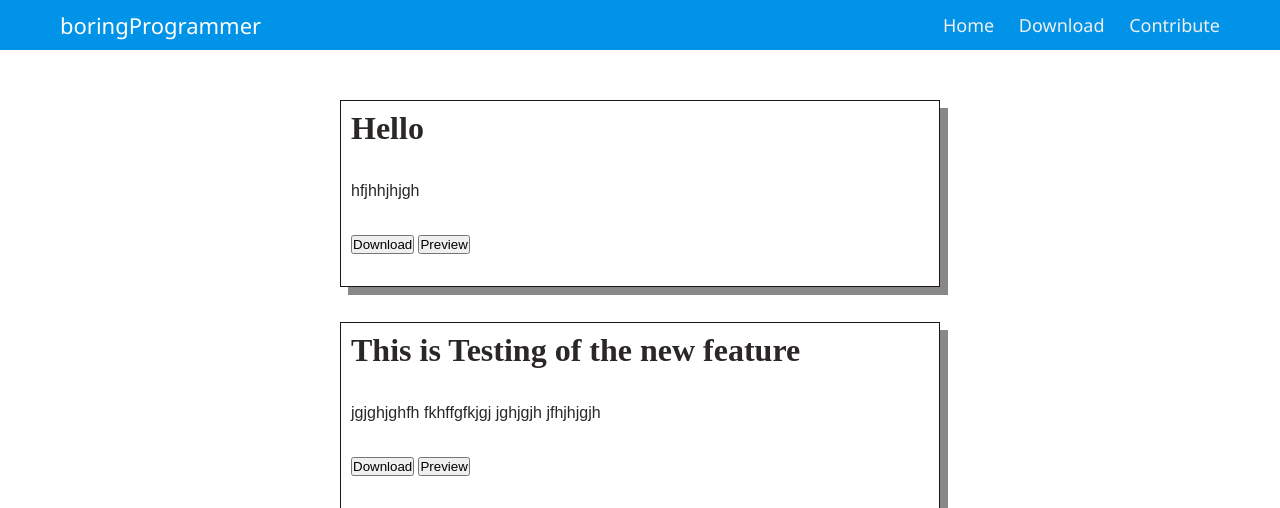
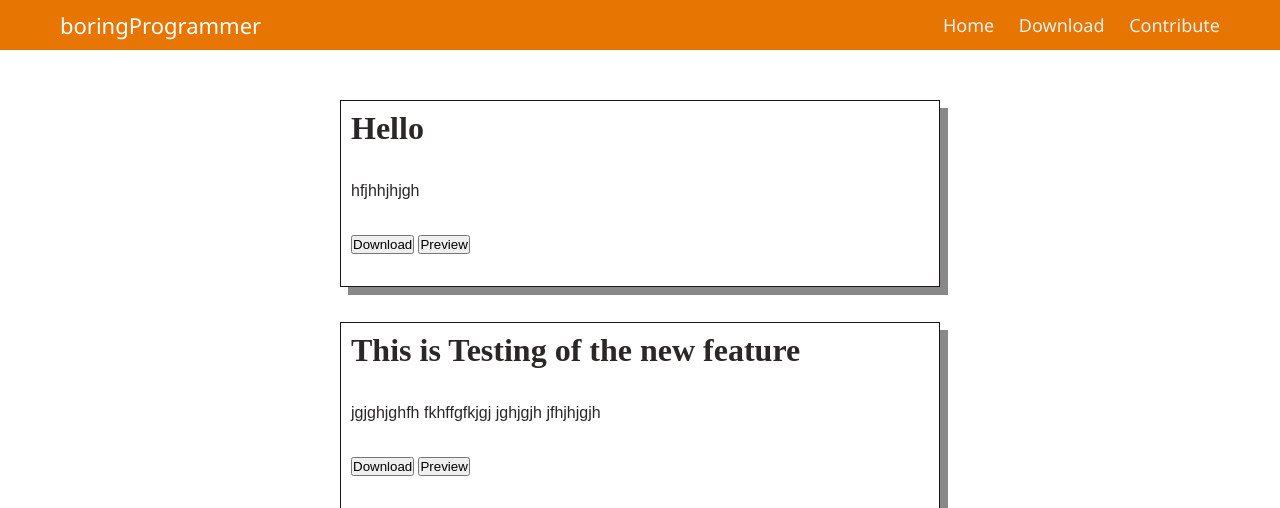
Before and after one commit to iayclash7/my, a Django app: page / in a window 1280 px wide. Shown: the top 508 px of the page. Run offline with Django 3.2, Linux system fonts and the light colour scheme; data comes from the database, SQL or seed files in the repository.

Commit message:
Style Change

```diff
--- a/boringapp/boringapp/settings.py
+++ b/boringapp/boringapp/settings.py
@@ -23,20 +23,21 @@ BASE_DIR = Path(__file__).resolve().parent.parent
 SECRET_KEY = 'django-insecure-#rsri79*20w00ad_hp#2w8d3a)_yj_dsy*rme71c+q&evw&n9n'
 
 # SECURITY WARNING: don't run with debug turned on in production!
-DEBUG = False
+DEBUG = True
 ALLOWED_HOSTS = ['*']
 
 
 # Application definition
 
 INSTALLED_APPS = [
+    'main_app',
     'django.contrib.admin',
     'django.contrib.auth',
     'django.contrib.contenttypes',
     'django.contrib.sessions',
     'django.contrib.messages',
     'django.contrib.staticfiles',
-    'main_app'
+
 ]
 
 MIDDLEWARE = [
--- a/boringapp/boringapp/urls.py
+++ b/boringapp/boringapp/urls.py
@@ -17,10 +17,18 @@ from django.contrib import admin
 from django.urls import path
 from main_app import views
 from django.contrib.staticfiles.urls import staticfiles_urlpatterns
+from django.conf import settings
 
-urlpatterns = [
-    path('admin/', admin.site.urls),
-    path('',views.homepage,name='homepage'),
-    path('blogpost/<int:article_id>/',views.blogpost,name='blogpost')
-]
-urlpatterns += staticfiles_urlpatterns()
+if settings.DEBUG==True:
+    urlpatterns = [
+        path('admin/', admin.site.urls),
+        path('',views.homepage,name='homepage'),
+        path('blogpost/<int:article_id>/',views.blogpost,name='blogpost')
+    ]
+    urlpatterns += staticfiles_urlpatterns()
+else:
+    urlpatterns = [
+        path('',views.homepage,name='homepage'),
+        path('blogpost/<int:article_id>/',views.blogpost,name='blogpost')
+    ]
+    urlpatterns += staticfiles_urlpatterns()
--- a/boringapp/static/style.css
+++ b/boringapp/static/style1.css
@@ -20,7 +20,7 @@
   .nav {
     height: 50px;
     width: 100%;
-    background-color: #0193e7;
+    background-color: #e77501;
     position: relative;
 
     color:#fff;
--- a/boringapp/static_deploy/style.css
+++ b/boringapp/static_deploy/style1.css
@@ -20,7 +20,7 @@
   .nav {
     height: 50px;
     width: 100%;
-    background-color: #0193e7;
+    background-color: #e77501;
     position: relative;
 
     color:#fff;
--- a/boringapp/templates/base.html
+++ b/boringapp/templates/base.html
@@ -5,7 +5,7 @@
     <meta charset="UTF-8">
     <meta http-equiv="X-UA-Compatible" content="IE=edge">
     <meta name="viewport" content="width=device-width, initial-scale=1.0">
-    <link rel="stylesheet" href="{% static 'style.css' %}">
+    <link rel="stylesheet" href="{% static 'style1.css' %}">
     <title>boringProgrammer || Getting Things Done</title>
     {%block head%}
 
```
